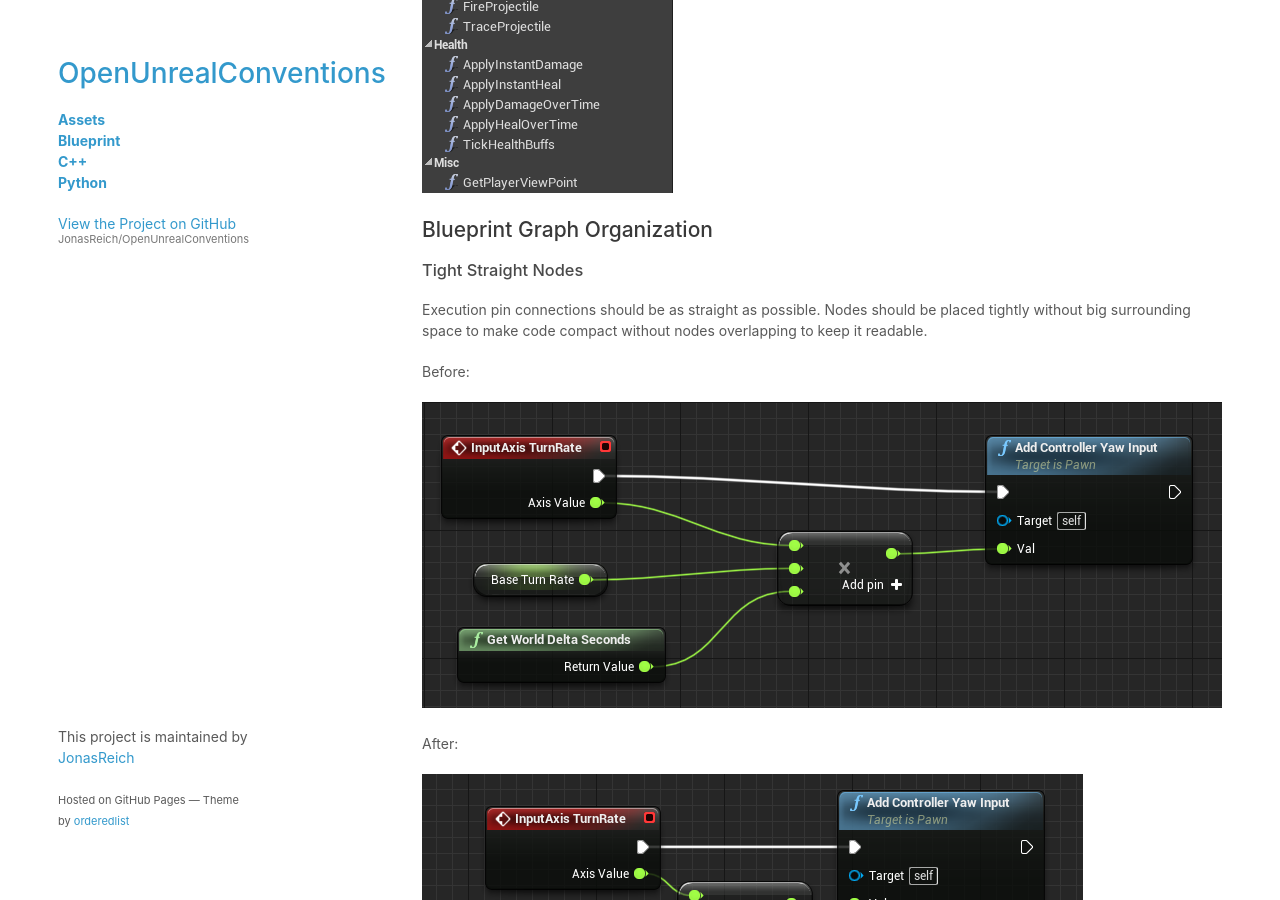
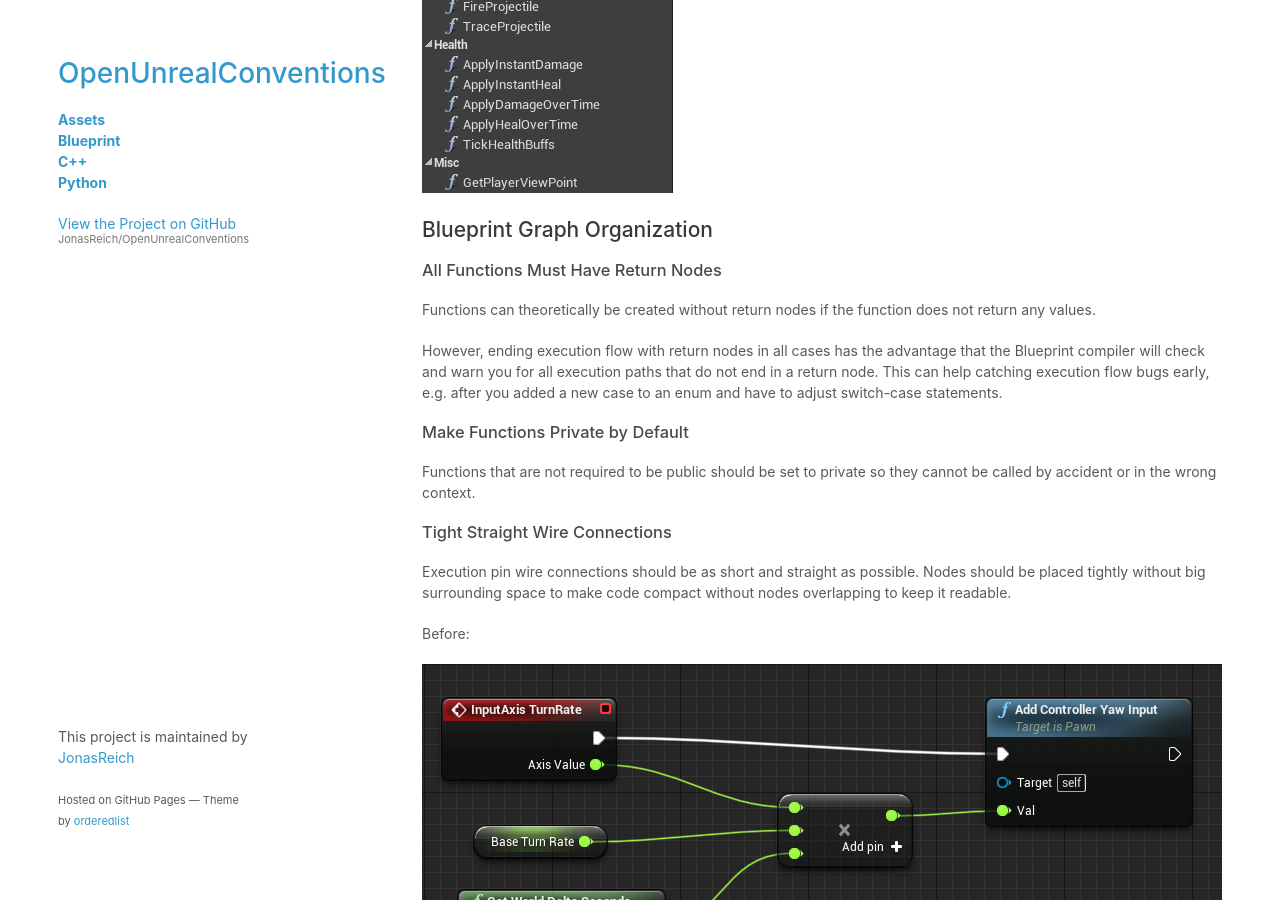
Before and after one commit to JonasReich/OpenUnrealConventions, a Jekyll site: the page built from Blueprint/README.md, in a window 1280 px wide and 900 px high, scrolled down 1429 px. Built offline with Jekyll 4.4.1, drawn with Linux system fonts in a browser that asks for light colours; our own code applies the rules of GitHub Pages for plain Markdown files; a script that is not in the unit is left out; the repository's description, which GitHub fills in, is left out; some of the changed text lies outside the part shown.

Commit message:
Turned C++ Comments page into Documentation page. Added general programming rules

```diff
--- a/Blueprint/README.md
+++ b/Blueprint/README.md
@@ -29,8 +29,19 @@ The same goes for functions:
 
 ## Blueprint Graph Organization
 
-### Tight Straight Nodes
-Execution pin connections should be as straight as possible. Nodes should be placed tightly without big surrounding space to make code compact without nodes overlapping to keep it readable.
+### All Functions Must Have Return Nodes
+
+Functions can theoretically be created without return nodes if the function does not return any values.
+
+However, ending execution flow with return nodes in all cases has the advantage that the Blueprint compiler will check and warn you for all execution paths that do not end in a return node. This can help catching execution flow bugs early, e.g. after you added a new case to an enum and have to adjust switch-case statements.
+
+### Make Functions Private by Default
+
+Functions that are not required to be public should be set to private so they cannot be called by accident or in the wrong context.
+
+### Tight Straight Wire Connections
+
+Execution pin wire connections should be as short and straight as possible. Nodes should be placed tightly without big surrounding space to make code compact without nodes overlapping to keep it readable.
 
 Before:
 
@@ -41,6 +52,7 @@ After:
 ![After](img/01_TightStraightNodes_After.png)
 
 ### Collapse Big Events
+
 Big event chains should be collapsed to functions. This is especially true for the event graph that should just contain some "entry" events that start an execution chain (e.g. a player input) and pass everything else to functions, etc.
 
 Before:
@@ -62,6 +74,7 @@ Thre are three methods to collapse graphs all of which have advantages and disad
 | Collapse to **Macro**    | Use with different variable references. Multiple execution pins. Reusable. | No compilation/errors of macro itself. Only when used. Harder to debug. No local variables. | Reusable flow control with multiple execution pins. |
 
 ### Avoid Overlaps
+
 This is especially crucial for nodes and execution paths.
 
 Before:
@@ -86,7 +99,7 @@ After:
 
 ### Align Nodes
 
-Aligning multiple nodes is easily possible by selecting them and using the shift + [W/A/S/D] shortcuts.
+Aligning multiple nodes is easily possible by selecting them and using the shift + [W/A/S/D] shortcuts. In general alignment should focus on aligning pins and wires (esp. execution pins) first as some nodes have varying heights.
 
 Before:
 
```
Also changed, not shown: C++/Documentation.md (renamed from C++/Comments.md, +21 -2 lines), C++/Naming.md (+6 -2 lines), C++/README.md (+1 -0 lines), README.md (+12 -0 lines).
